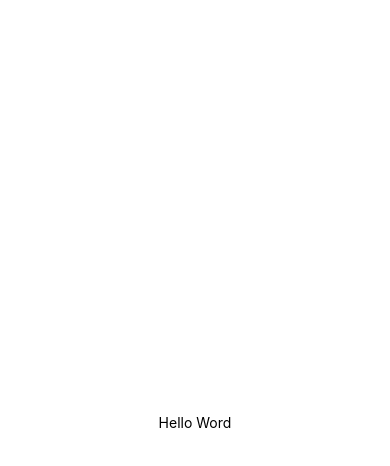
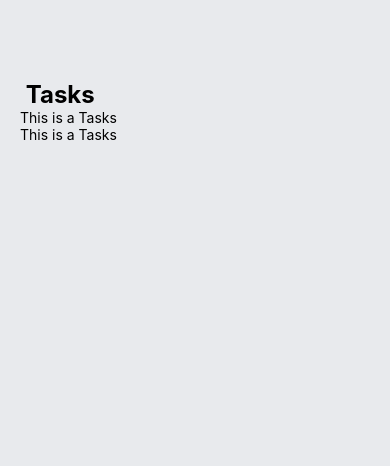
Before and after one commit to Mehmetadiguzel1/ToDo-ReactNative, a React Native app: screen / in a window 390 px wide. Shown: the top 466 px of the page. Built offline with nearby package versions, Linux system fonts and the light colour scheme.

Commit message:
Taks.js created for ToDo List

```diff
--- a/App.js
+++ b/App.js
@@ -1,11 +1,23 @@
-import { StatusBar } from 'expo-status-bar';
+import React from 'react';
 import { StyleSheet, Text, View } from 'react-native';
+import Task from './components/Task';
 
 export default function App() {
   return (
     <View style={styles.container}>
-      <Text>Hello Word</Text>
-      <StatusBar style="auto" />
+
+      {/* Tasks */}
+      <View style={styles.tasksWrapper}>
+
+        <Text style={styles.sectionTitle}> Tasks </Text>
+        <View style={styles.items}>
+          {/* This is where the tasks */}
+
+        <Task text={'Tasks 1'}/>
+        <Task text={'Tasks 2'}/>
+        </View>
+      </View>
+
     </View>
   );
 }
@@ -13,8 +25,15 @@
 const styles = StyleSheet.create({
   container: {
     flex: 1,
-    backgroundColor: '#fff',
-    alignItems: 'center',
-    justifyContent: 'center',
+    backgroundColor: '#E8EAED',
   },
+  tasksWrapper: {
+    padding: 80,
+    paddingHorizontal: 20,
+  },
+  sectionTitle: {
+    fontSize: 24,
+    fontWeight: 'bold',
+  },
+  items: {},
 });
--- /dev/null
+++ b/components/Task.js
@@ -0,0 +1,18 @@
+import React from 'react';
+import { View, Text, StyleSheet } from 'react-native';
+
+const Task = (props) => {
+
+
+    return(
+        <View>
+            <Text>This is a Tasks </Text>
+        </View>
+        )
+}
+
+const styles = StyleSheet.create({
+
+});
+
+export default Task;
```
